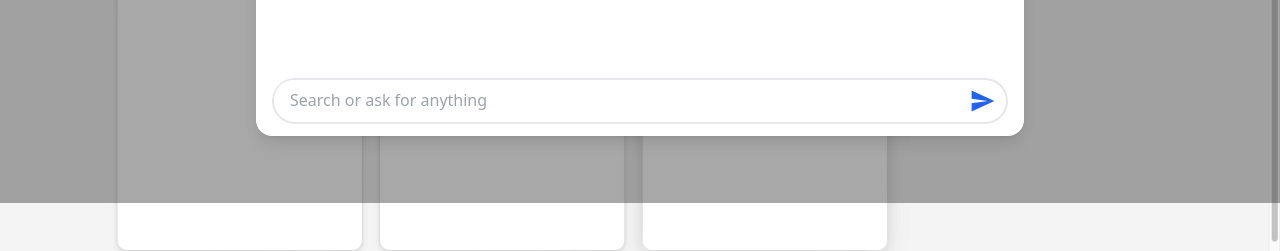
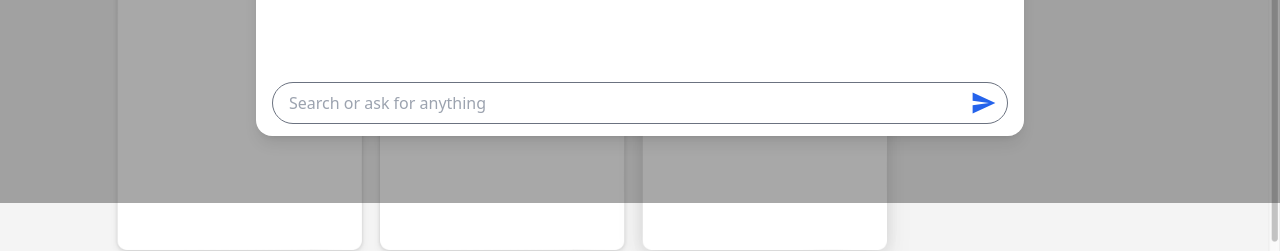
Before and after one commit to eric-chen-ukg/demo-wayfinding-frontend, a Next.js app: page / in a window 1280 px wide. Shown: the part 597-848 px from the top of the page. Built offline with nearby package versions, Linux system fonts and the light colour scheme.

Commit message:
input box change

```diff
--- a/components/chatboxFooter/ChatboxFooter.tsx
+++ b/components/chatboxFooter/ChatboxFooter.tsx
@@ -1,29 +1,54 @@
+import { useState } from "react";
+
 import Input from "../common/Input";
+
 import { IoMdSend } from "react-icons/io";
+
+
 
 interface ChatboxFooterProps {
     userInput: string,
     setUserInput: any,
     sendMessage: any
+
 }
 
+
+
 const ChatboxFooter = (props: ChatboxFooterProps) => {
-
-    const handleEnterPress = (event: React.KeyboardEvent<HTMLInputElement>) => {
+    const [focused, setFocused] = useState(false);
+    const handleEnterPress = (
+        event: React.KeyboardEvent<HTMLInputElement>
+    ) => {
         if (event.key === "Enter") {
             props.sendMessage();
         }
     };
 
+    const onFocus = (e: any) => {
+        setFocused(true);
+    }
+
+    const onBlur = (e: any) => {
+        setFocused(false);
+    }
+
+    const divStyles = () => {
+        if (focused) {
+            return "w-full border-2 rounded-full h-full flex border-blue-500";
+        } else {
+            return "w-full border rounded-full h-full flex border-gray-500";
+        }
+    }
+
     return (
         <div
-            className="w-full h-[10%] px-4 pt-2 pb-3
+            className="w-full h-[10%] px-4 py-3
                     rounded-full absolute bottom-0"
         >
-            <div className="w-full border-2 rounded-full h-full flex group
-                focus:ring-blue-500 focus:ring-2 focus:ring-opacity-50 focus:outline-none">
-                <div className="w-[95%]">
-                    <Input value={props.userInput} onChange={props.setUserInput} onKeyDown={handleEnterPress} />
+            <div className={divStyles()}>
+                <div className="w-[95%] my-auto">
+                    <Input value={props.userInput} onChange={props.setUserInput} onKeyDown={handleEnterPress} onFocus={onFocus} onBlur={onBlur} />
                 </div>
                 <div
                     className="text-[1.75em] my-auto
--- a/components/chatboxMessages/ChatboxMessages.tsx
+++ b/components/chatboxMessages/ChatboxMessages.tsx
@@ -56,7 +56,7 @@ const ChatboxMessages: React.FC<ChatboxMessagesProps> = ({
 }) => {
     const messagesEndRef = useRef<HTMLDivElement>(null);
     useEffect(() => {
-        messagesEndRef.current?.scrollIntoView();
+        messagesEndRef.current?.scrollIntoView(true);
     }, []);
 
     return (
--- a/components/common/Input.tsx
+++ b/components/common/Input.tsx
@@ -1,21 +1,27 @@
 interface InputProps {
     value: string,
     onChange: any,
-    onKeyDown?: any
+    onKeyDown?: any,
+    onFocus?: any,
+    onBlur?: any
 }
+
+
 
 const Input = (props: InputProps) => {
     return (
         <div className="w-full flex">
             <input
                 className={`
-                    w-full px-4 py-2 focus:outline-none rounded-full h-auto
-                    my-auto
+                    w-full px-4 focus:outline-none rounded-full h-auto
+                    my-auto bg-transparent
                 `}
                 placeholder="Search or ask for anything"
                 value={props.value}
                 onChange={(e) => props.onChange(e.target.value)}
                 onKeyDown={props.onKeyDown}
+                onFocus={props.onFocus}
+                onBlur={props.onBlur}
             ></input>
         </div>
     )
```
